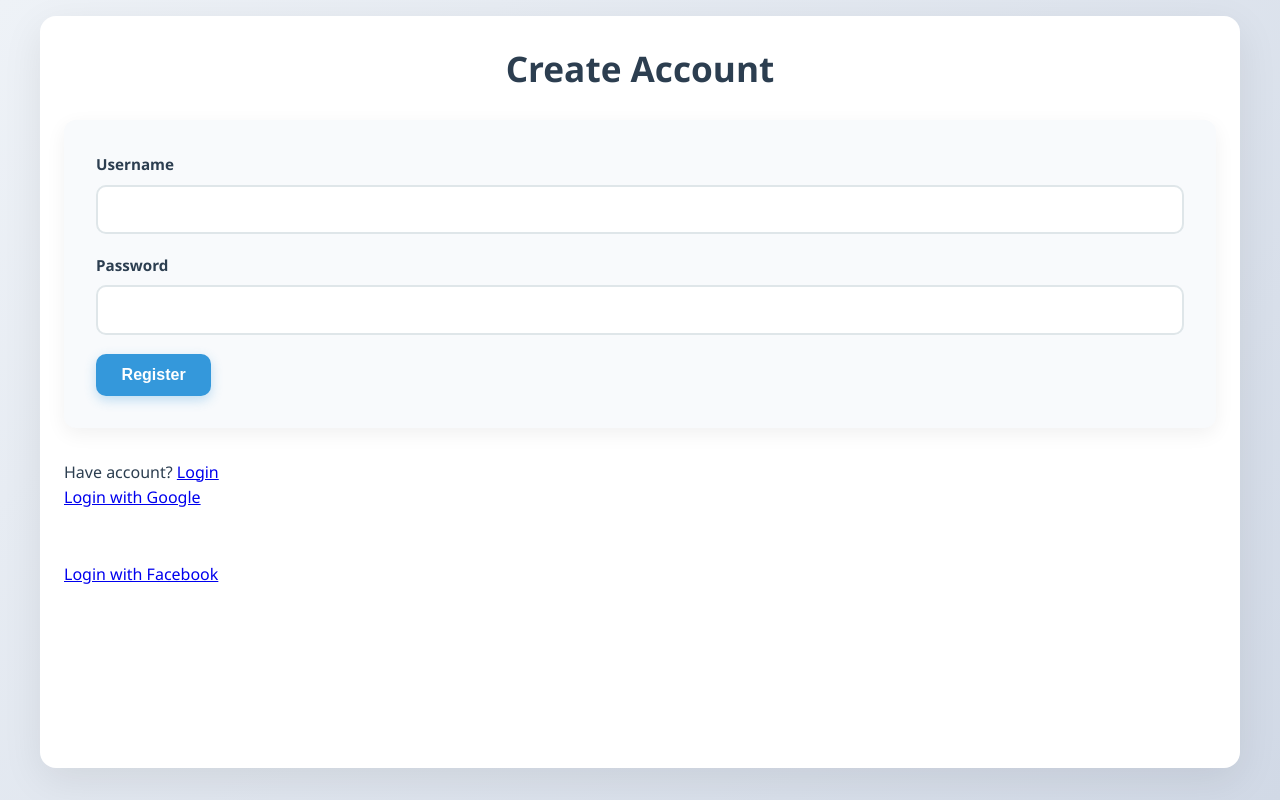
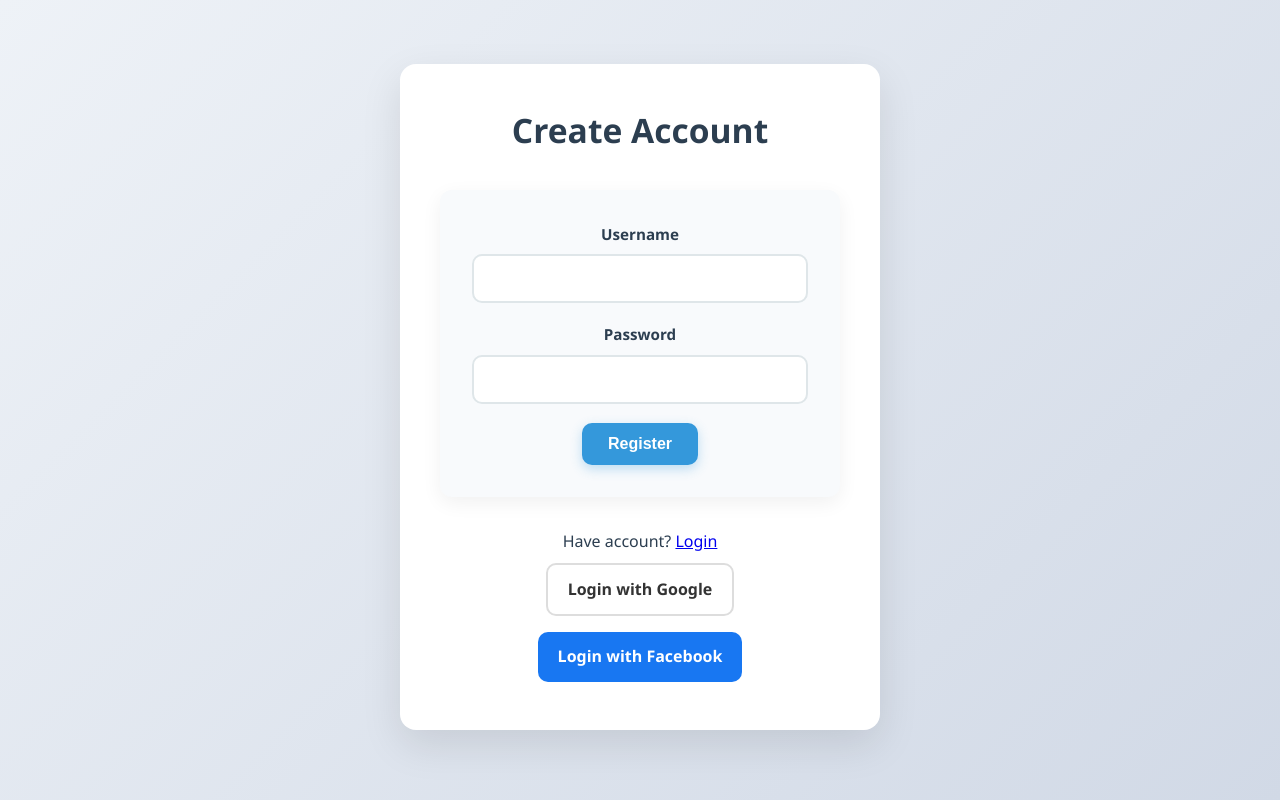
Before and after one commit to S1318885/comp3810sef-group4, a Node server app: page /register in a window 1280 px wide. Run offline with Node 20, Linux system fonts and the light colour scheme; some libraries are stand-ins or nearby versions.

Commit message:
Refactor registration form layout and styling

```diff
--- a/views/register.ejs
+++ b/views/register.ejs
@@ -9,17 +9,16 @@
 </head>
 
 <body>
-  <div class="container">
+  <div class="auth-container">
   <h1>Create Account</h1>
   <form method="POST" action="/register">
     <div><label>Username</label><input type="text" name="username" required></div>
     <div><label>Password</label><input type="password" name="password" required></div>
     <button type="submit">Register</button>
   </form>
-
-    <p>Have account? <a href="/login">Login</a></p>
-    <a href="/auth/google">Login with Google</a><br><br>
-    <a href="/auth/facebook">Login with Facebook</a>
+  <p class="mt-1">Have account? <a href="/login">Login</a></p>
+  <a href="/auth/google" class="oauth-btn google-btn">Login with Google</a>
+  <a href="/auth/facebook" class="oauth-btn facebook-btn">Login with Facebook</a>
 </div>
 </body>
 
```
Lines whose indentation alone changed are shown as unchanged.
